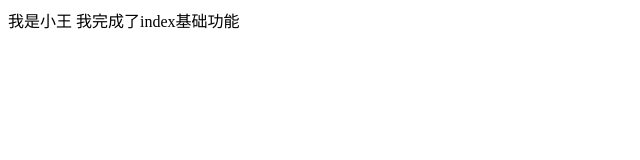
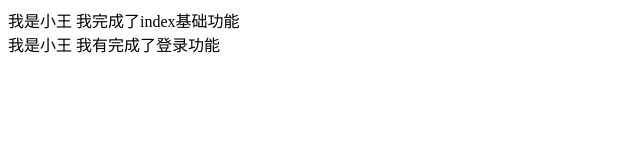
Before and after one commit to AvenHyx/myfirstTry, a plain HTML site: page index.html in a window 1280 px wide. Shown: the whole page, without its empty margins (0-640 px from the left). Drawn offline with Linux system fonts and the light colour scheme.

Commit message:
我是小王 我又完成登录功能

```diff
--- a/index.html
+++ b/index.html
@@ -8,5 +8,6 @@
 </head>
 <body>
     <div>我是小王 我完成了index基础功能</div>
+    <div>我是小王 我有完成了登录功能</div>
 </body>
 </html>
```
